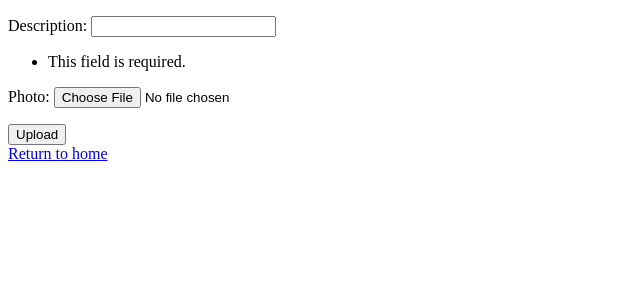
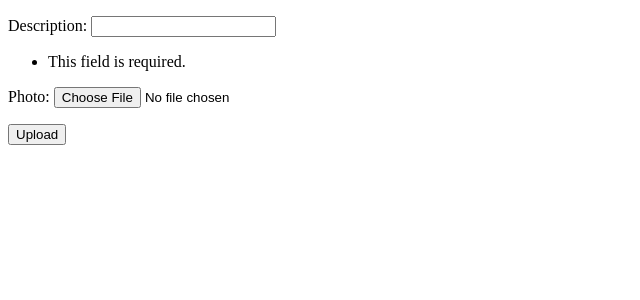
Before and after one commit to OQuinonez/Django-Instagram, a Django app: page /insta/add/ in a window 1280 px wide. Shown: the top 300 px of the page, without its empty margins (0-640 px from the left). Run offline with Django 3.2, Linux system fonts and the light colour scheme.

Commit message:
Took the a tag which was causing a bug off

```diff
--- a/Instagram/templates/Instagram/add.html
+++ b/Instagram/templates/Instagram/add.html
@@ -3,6 +3,5 @@
     {% csrf_token %} {{ form.as_p }}
     <button type="submit">Upload</button>
 </form>
-<a href="{% url 'home' %}">Return to home</a>
 
 {% endblock %}
```
